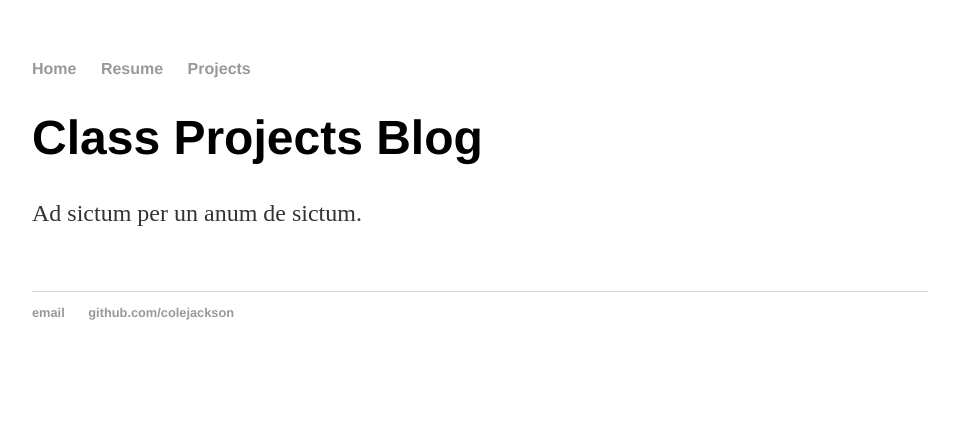
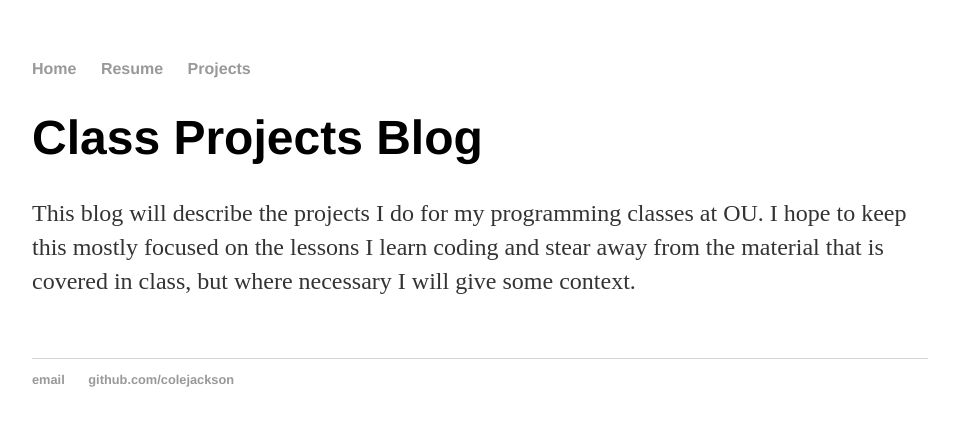
Before and after one commit to colejackson/colejackson.github.io, a Jekyll site: the page built from blog/class-blog/index.html, in a window 1280 px wide. Shown: the top 426 px of the page, without its empty margins (160-1119 px from the left). Built offline with Jekyll 4.4.1, drawn with Linux system fonts in a browser that asks for light colours.

Commit message:
Update index.html

```diff
--- a/blog/class-blog/index.html
+++ b/blog/class-blog/index.html
@@ -6,7 +6,9 @@ title: Class Projects Blog
 <h1>{{ page.title }}</h1>
 
 <p>
-  Ad sictum per un anum de sictum.
+  This blog will describe the projects I do for my programming classes at OU.
+  I hope to keep this mostly focused on the lessons I learn coding and stear away
+  from the material that is covered in class, but where necessary I will give some context.
 </p>
 
 {% for post in site.posts %}
```
